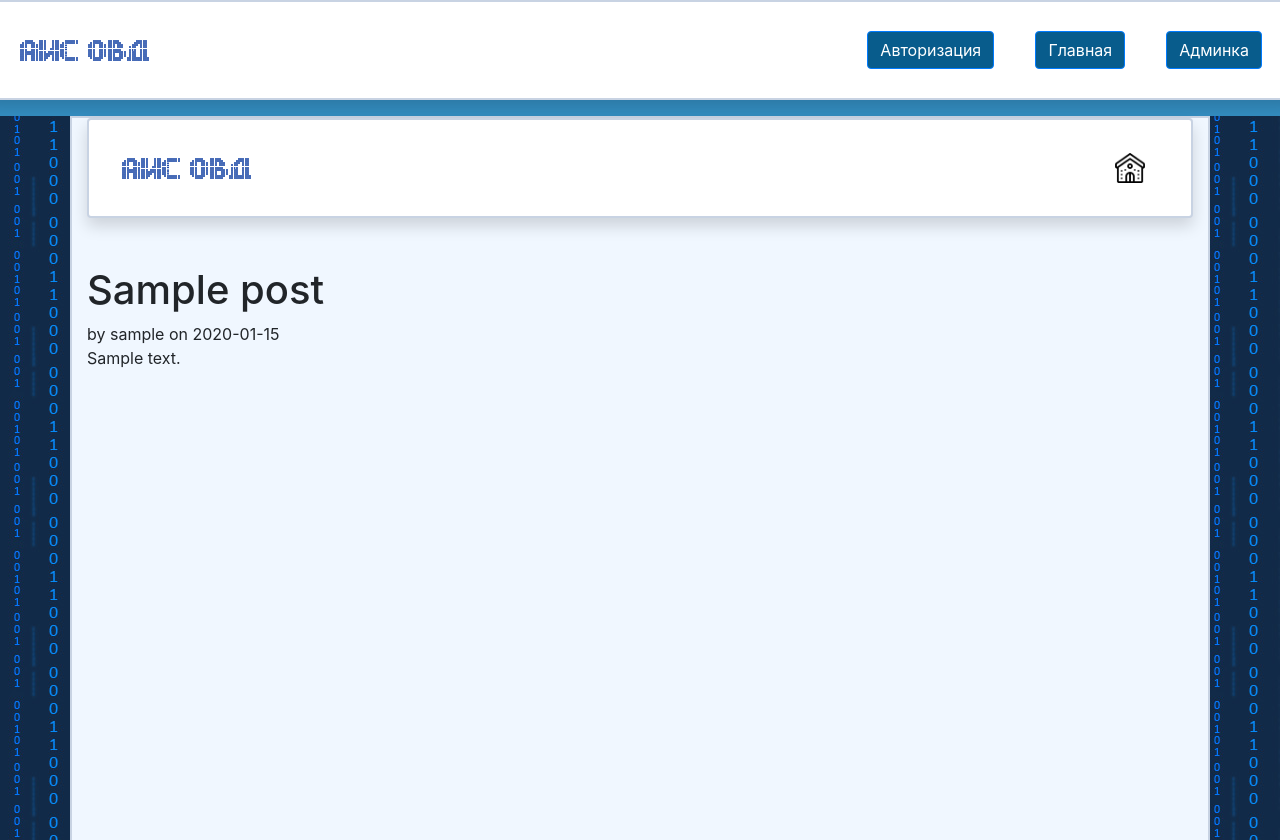
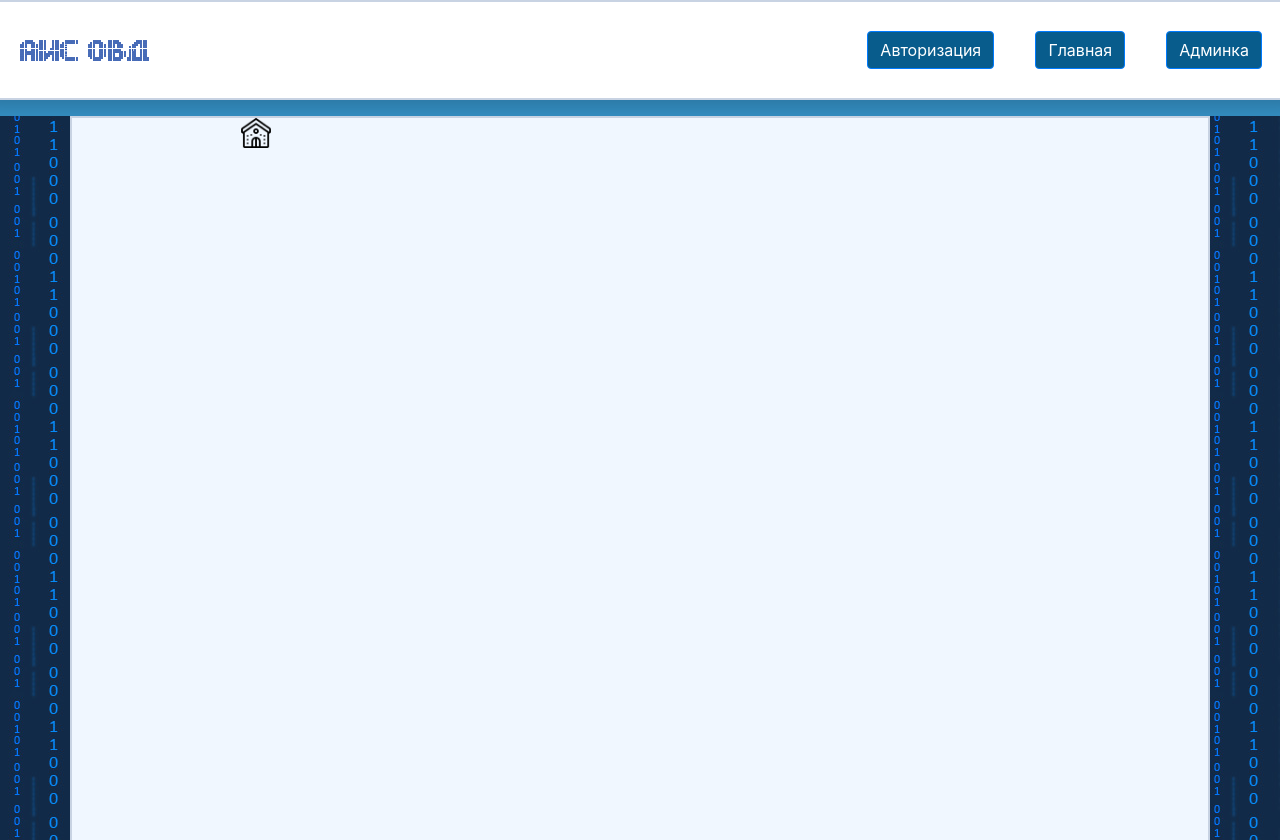
Before and after one commit to AlanLeinhard/main.ais, a Python web app: template app/templates/blog/blog.html in a window 1280 px wide. Shown: the top 840 px of the page. Run offline with Jinja, Linux system fonts and the light colour scheme; the template is opened without the code that fills it: most values are stand-ins (such as "Sample title", 1, 10 or a date in 2020); some libraries are stand-ins or nearby versions.

Commit message:
Update base.html

```diff
--- a/app/templates/base.html
+++ b/app/templates/base.html
@@ -32,7 +32,7 @@
 
       <!-- Логотип -->
        <div class="col-2 img">
-           <img id="logo" src="images/4nepbggowropb8so1meje.png" alt="logo">
+        <img id="logo" src="{{ url_for('static', filename='images/4nepbggowropb8so1meje.png') }}" alt="logo">
        </div>
 
 
@@ -60,14 +60,7 @@
     <div class="container-md con mx-auto">
 
 
-      <div class="container-md ">
-        <div class="navig align-items-middle shadow p-3 mb-5 bg-body rounded row justify-content-between">
 
-
-          <div class="col img ">
-            <img id="logo" src="{{ url_for('static', filename='images/4nepbggowropb8so1meje.png') }}" alt="logo">
-
-          </div>
 
 
 
```
